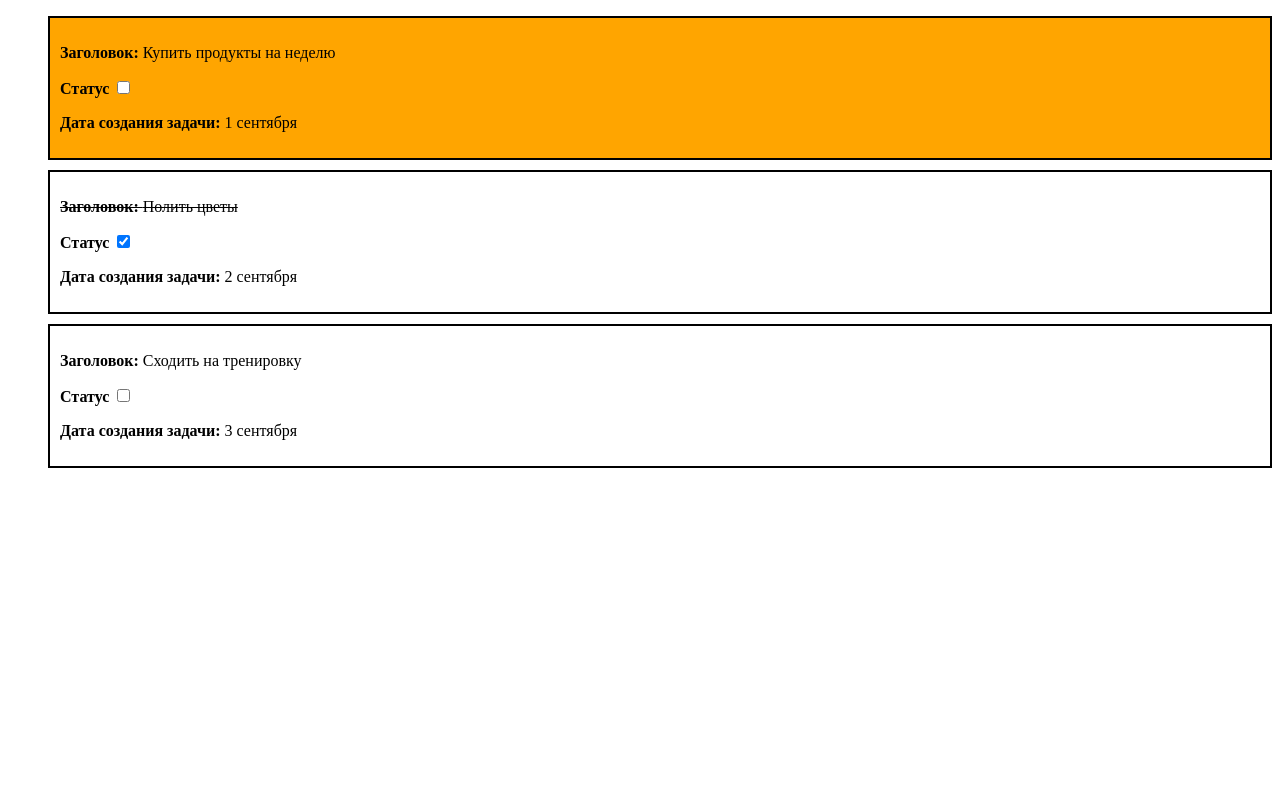
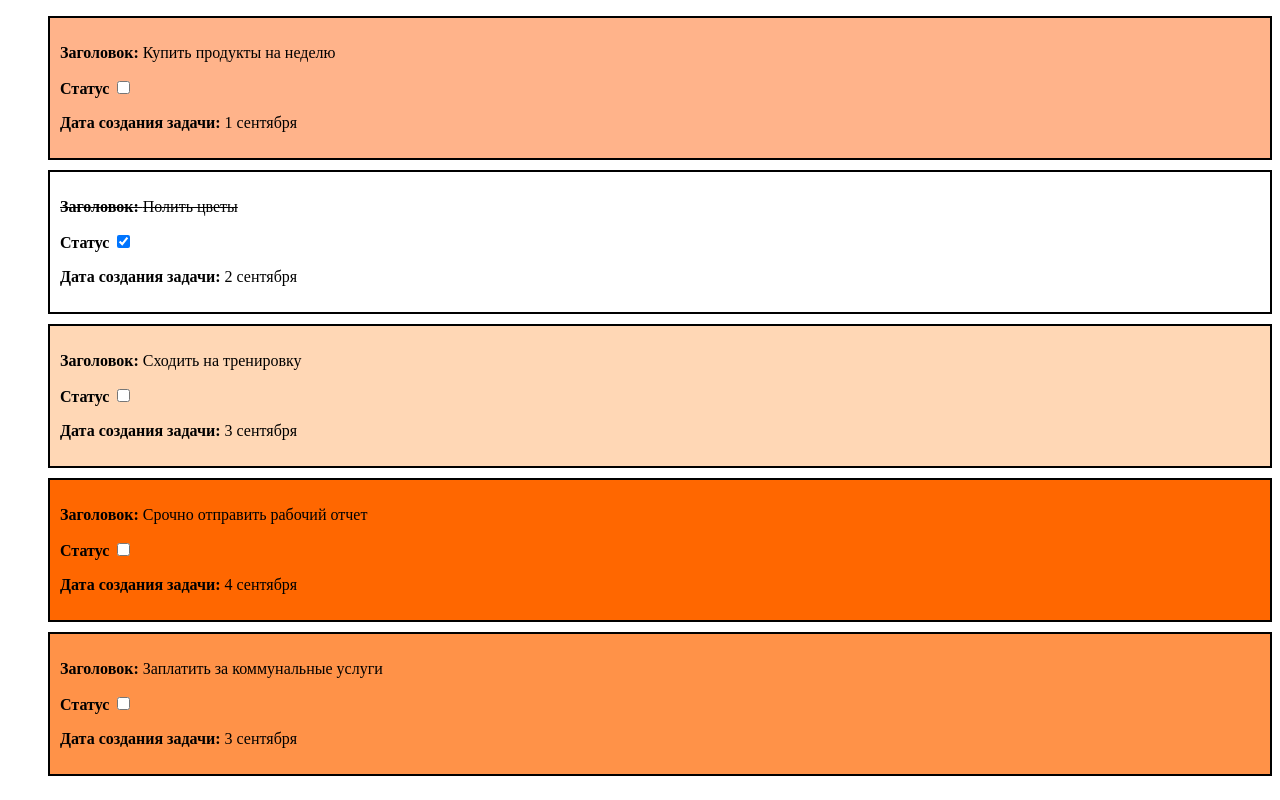
Before and after one commit to St0rY87/samurai-path, a React (Vite) app in the folder lesson-08/: page / in a window 1280 px wide. Built offline with nearby package versions, Linux system fonts and the light colour scheme.

Commit message:
feat: implement homeTask-5 of lesson-8

```diff
--- a/lesson-08/src/App.tsx
+++ b/lesson-08/src/App.tsx
@@ -37,6 +37,20 @@ const tasks = [
     isDone: false,
     addedAt: "3 сентября",
     priority: 1,
+  },
+  {
+    id: 4,
+    title: "Срочно отправить рабочий отчет",
+    isDone: false,
+    addedAt: "4 сентября",
+    priority: 4,
+  },
+  {
+    id: 5,
+    title: "Заплатить за коммунальные услуги",
+    isDone: false,
+    addedAt: "3 сентября",
+    priority: 3,
   },
 ];
 
@@ -86,13 +100,29 @@ function Player() {
 }
 
 function Task({ task }) {
+  function definePriorityTask(num) {
+    switch (num) {
+      case 0:
+        return "#ffffff";
+      case 1:
+        return "#ffd7b5";
+      case 2:
+        return "#ffb38a";
+      case 3:
+        return "#ff9248";
+      case 4:
+        return "#ff6700";
+      default:
+        return "#ffffff";
+    }
+  }
+
   return (
     <li>
       <article
         className="task"
         style={{
-          backgroundColor:
-            task.priority > 1 && task.priority < 5 ? "orange" : "none",
+          backgroundColor: definePriorityTask(task.priority),
         }}
       >
         <p
```
